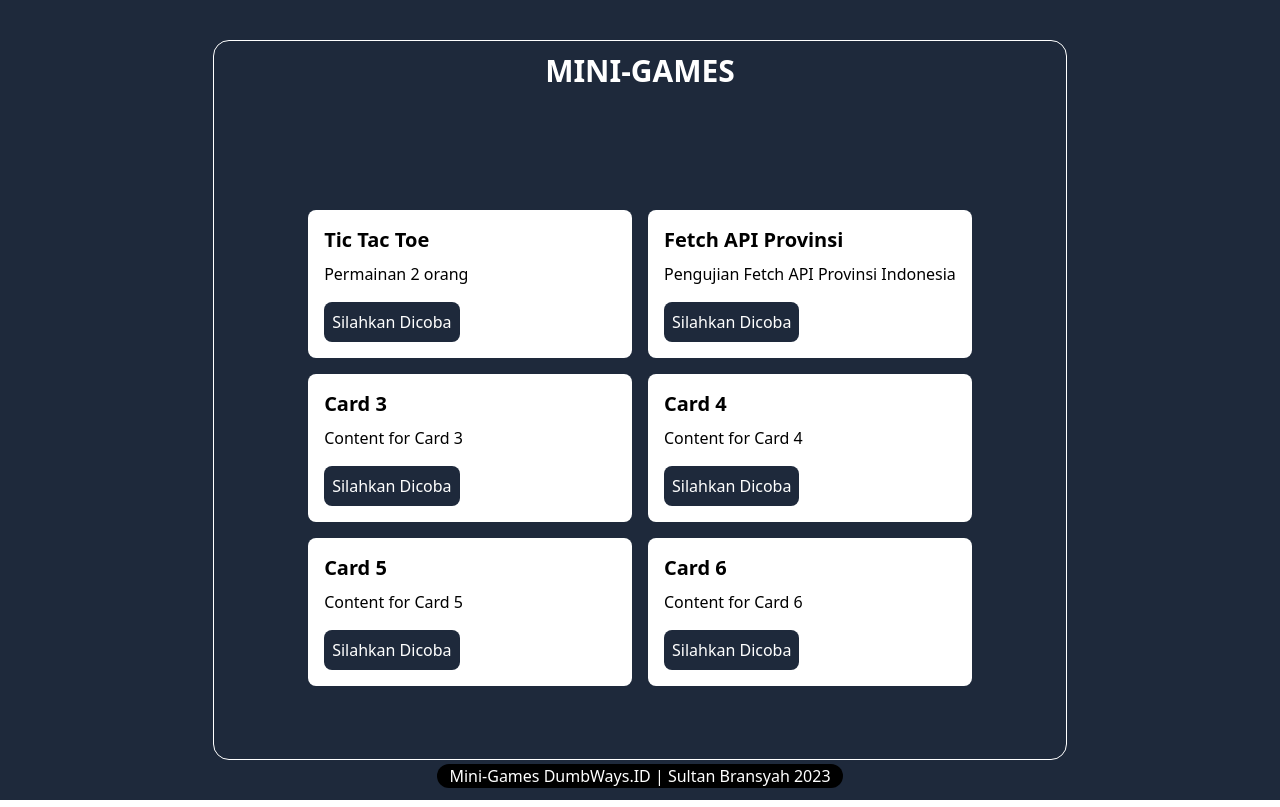
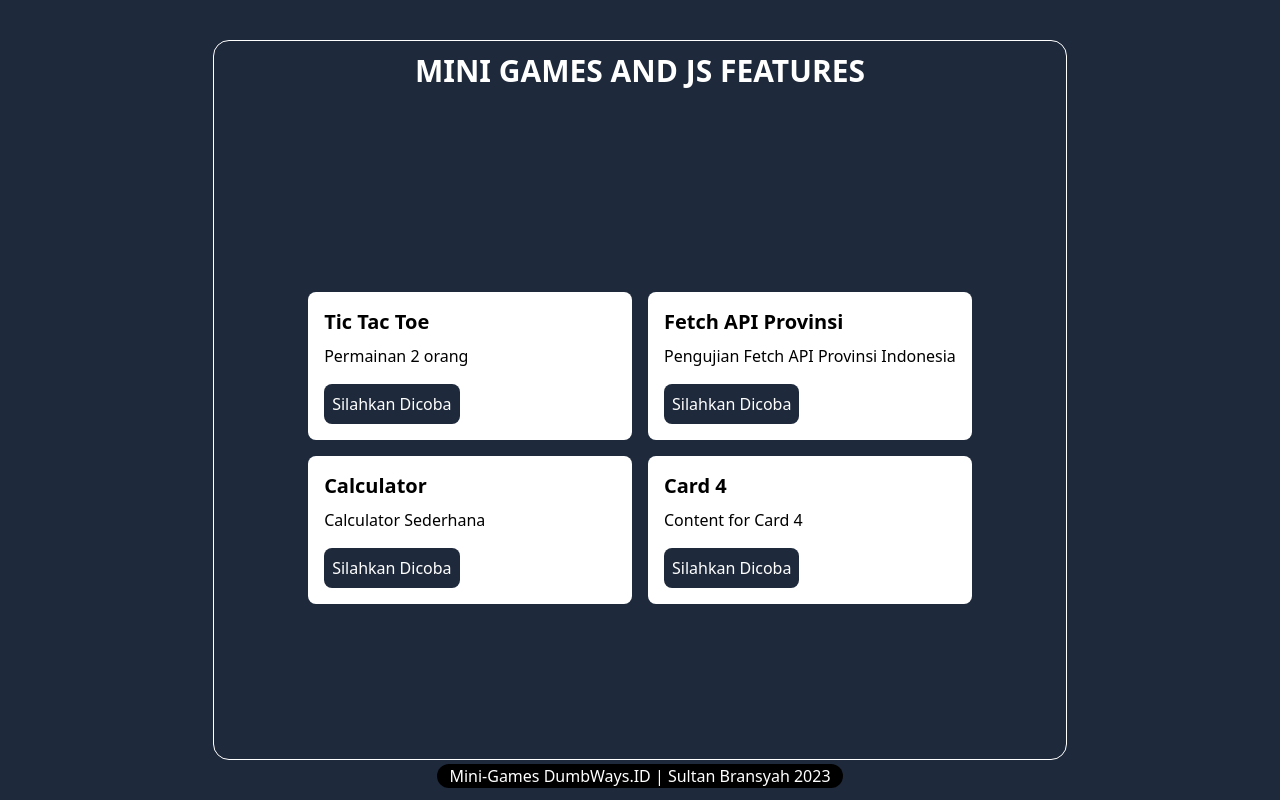
Before and after one commit to bransyahtan/mini-games, a React (Vite) app: page / in a window 1280 px wide. Built offline with nearby package versions, Linux system fonts and the light colour scheme.

Commit message:
ubah judul di tictac

```diff
--- /dev/null
+++ b/src/pages/Calculator.jsx
@@ -0,0 +1,3 @@
+export const Calculator = () => {
+  return <div>hai</div>;
+};
--- a/src/pages/Home.jsx
+++ b/src/pages/Home.jsx
@@ -6,7 +6,10 @@ const Card = ({ title, content, linkTo }) => (
   <div className="bg-white p-4 rounded-lg">
     <h2 className="text-xl font-semibold mb-2">{title}</h2>
     <p>{content}</p>
-    <Link to={linkTo} className="mt-4 bg-slate-800 inline-block p-2 text-white rounded-lg hover:bg-slate-600">
+    <Link
+      to={linkTo}
+      className="mt-4 bg-slate-800 inline-block p-2 text-white rounded-lg hover:bg-slate-600"
+    >
       <p className="">Silahkan Dicoba</p>
     </Link>
   </div>
@@ -23,7 +26,7 @@ export const Home = () => {
     <div className="min-h-screen bg-slate-800 flex justify-center">
       <div className="container w-2/3  my-10 border border-white rounded-2xl">
         <h1 className="mt-3 text-center text-white text-3xl font-bold">
-          MINI-GAMES
+          MINI GAMES AND JS FEATURES
         </h1>
         <div className="flex items-center justify-center h-full">
           <div className="grid grid-cols-2 gap-4">
@@ -37,10 +40,12 @@ export const Home = () => {
               content="Pengujian Fetch API Provinsi Indonesia"
               linkTo="/fetchapi"
             />
-            <Card title="Card 3" content="Content for Card 3" linkTo="/page3" />
+            <Card
+              title="Calculator"
+              content="Calculator Sederhana"
+              linkTo="/calculator"
+            />
             <Card title="Card 4" content="Content for Card 4" linkTo="/page4" />
-            <Card title="Card 5" content="Content for Card 5" linkTo="/page5" />
-            <Card title="Card 6" content="Content for Card 6" linkTo="/page6" />
           </div>
         </div>
       </div>
--- a/src/pages/TicTacToe.jsx
+++ b/src/pages/TicTacToe.jsx
@@ -111,16 +111,22 @@ export const TicTacToe = () => {
     }
   };
 
+  const getPlayerSymbol = (cellValue) => {
+    if (cellValue === "X") {
+      return <img src={cross} alt="Cross" className="m-5" />;
+    } else if (cellValue === "O") {
+      return <img src={circle} alt="Circle" className="m-5" />;
+    }
+    return null;
+  };
+
   const renderBox = (index) => (
     <div
       key={index}
       className="bg-slate-500 cursor-pointer w-28 h-28 flex items-center justify-center"
       onClick={() => handleClick(index)}
     >
-      {board[index] === "X" && <img src={cross} alt="Cross" className="m-5" />}
-      {board[index] === "O" && (
-        <img src={circle} alt="Circle" className="m-5" />
-      )}
+      {getPlayerSymbol(board[index])}
     </div>
   );
 
@@ -136,7 +142,9 @@ export const TicTacToe = () => {
             </Link>
           </div>
           <div className="flex-grow text-center">
-            <h1 className="text-2xl mr-10">SELAMAT DATANG GAMES TIC TAC TOE</h1>
+            <h1 className="text-2xl mr-10">
+              SELAMAT DATANG DI GAMES TIC TAC TOE
+            </h1>
           </div>
         </div>
         <div className="flex items-center justify-center">
--- a/src/pages/index.jsx
+++ b/src/pages/index.jsx
@@ -1,5 +1,6 @@
 import { Home } from "./Home";
 import { TicTacToe } from "./TicTacToe";
 import { FetchApi } from "./FetchApi";
+import { Calculator } from "./Calculator";
 
-export { Home, TicTacToe, FetchApi };
+export { Home, TicTacToe, FetchApi, Calculator };
```
Also changed, not shown: src/App.jsx (+10 -10 lines).
